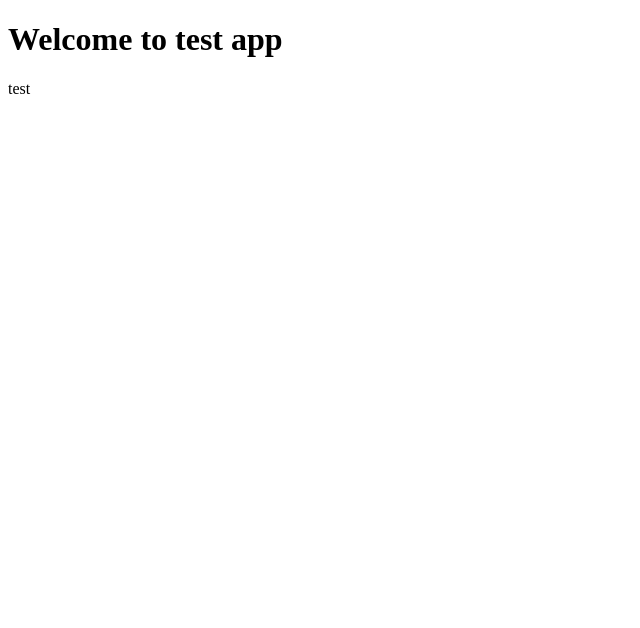
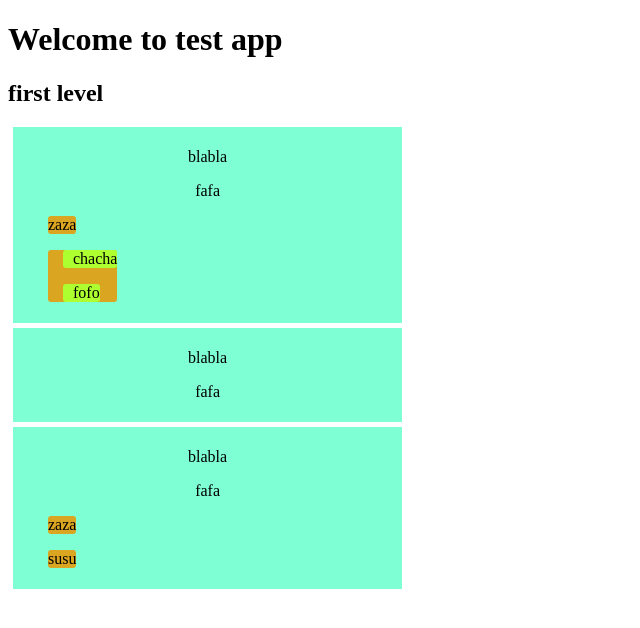
Before and after one commit to Stanok3694/sokunev-test, a React (Create React App) app: page / in a window 1280 px wide. Shown: the top 628 px of the page, without its empty margins (0-640 px from the left). Built offline with nearby package versions, Linux system fonts and the light colour scheme.

Commit message:
componentsTree: added FirstLevel component and some weird logic

```diff
--- a/src/App.js
+++ b/src/App.js
@@ -1,4 +1,5 @@
 import React, { Component } from 'react';
+import { FirstLevel } from "./components";
 
 class App extends Component {
   render() {
@@ -7,7 +8,7 @@ class App extends Component {
         <header>
           <h1>Welcome to test app</h1>
         </header>
-        <p>test</p>
+        <FirstLevel />
       </div>
     );
   }
--- /dev/null
+++ b/src/components/FirstLevel.css
@@ -0,0 +1,26 @@
+.card {
+    background-color: aquamarine;
+    text-align: center;
+    width: 30%;
+    margin: 5px;
+    padding: 5px;
+}
+
+.innerCard {
+    background-color: goldenrod;
+    border-color: dimgrey;
+    border-radius: 3px;
+    border-width: 1pt;
+    margin-left: 30px;
+    width: fit-content;
+}
+
+.innerInnerCard {
+    background-color: greenyellow;
+    border-color: dimgrey;
+    border-radius: 3px;
+    border-width: 1pt;
+    margin-left: 15px;
+    padding-left: 10px;
+    width: fit-content;
+}
--- /dev/null
+++ b/src/components/FirstLevel.jsx
@@ -0,0 +1,107 @@
+import React, { Component } from "react";
+import "./FirstLevel.css";
+
+class FirstLevel extends Component {
+    constructor(props) {
+        super(props);
+
+        this.state = {
+            data: [
+                {
+                    name: "blabla",
+                    surname: "fafa",
+                    specialData: [
+                        {
+                            speciality: "zaza",
+                        },
+                        {
+                            specialty: "susu",
+                            subspecialty: [
+                                {
+                                    subspecialtyName: "chacha",
+                                },
+                                {
+                                    subspecialtyName: "fofo",
+                                }
+                            ]
+                        },
+                    ]
+                },
+                {
+                    name: "blabla",
+                    surname: "fafa"
+                },
+                {
+                    name: "blabla",
+                    surname: "fafa",
+                    specialData: [
+                        {
+                            speciality: "zaza",
+                        },
+                        {
+                            speciality: "susu",
+                        },
+                    ]
+                }
+            ]
+        }
+    }
+
+    // SO: can refactor this - should be more functional and don't depend on data structure
+
+    checkSpecDataForSubspecData = (data) => {
+        const hasSubSpecData = data.subspecialty && data.subspecialty.length !== 0;
+
+        return (hasSubSpecData)
+            ? (
+                <div>
+                    {
+                        data.subspecialty.map(subspec => (
+                            <div className = "innerInnerCard">
+                                <p>{subspec.subspecialtyName}</p>
+                            </div>
+                        ))
+                    }
+                </div>
+            )
+            : null;
+    }
+
+    checkDataForSpecData = (data) => {
+        const hasSpecData = data.specialData && data.specialData.length !== 0;
+
+        return (hasSpecData)
+            ? (
+                <div>
+                    {
+                        data.specialData.map(spec => (
+                            <div className = "innerCard">
+                                <p>{spec.speciality}</p>
+                                { this.checkSpecDataForSubspecData(spec) }
+                            </div>
+                        ))
+                    }
+                </div>
+            )
+            : null;
+    }
+
+    render() {
+        return (
+            <div>
+                <h2>first level</h2>
+                {
+                    this.state.data.map(d => (
+                        <div className = "card">
+                            <p>{d.name}</p>
+                            <p>{d.surname}</p>
+                            { this.checkDataForSpecData(d) }
+                        </div>
+                    ))
+                }
+            </div>
+        );
+    }
+}
+
+export default FirstLevel;
--- /dev/null
+++ b/src/components/index.js
@@ -0,0 +1 @@
+export { default as FirstLevel } from './FirstLevel';
```
